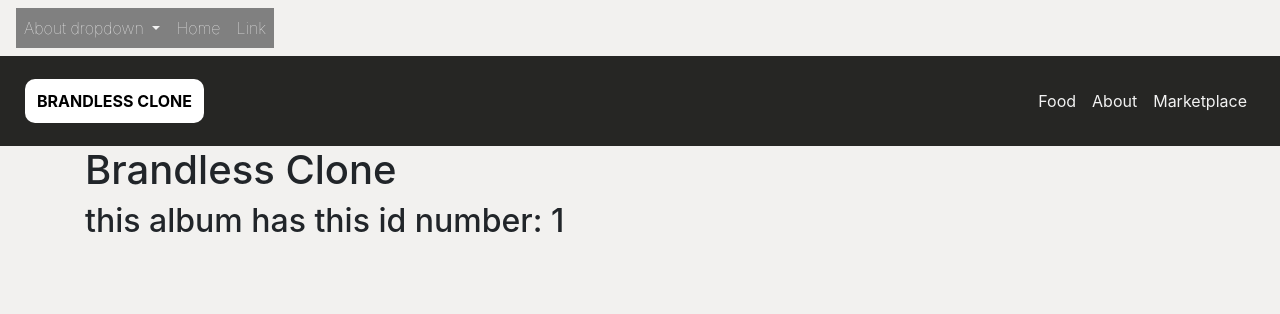
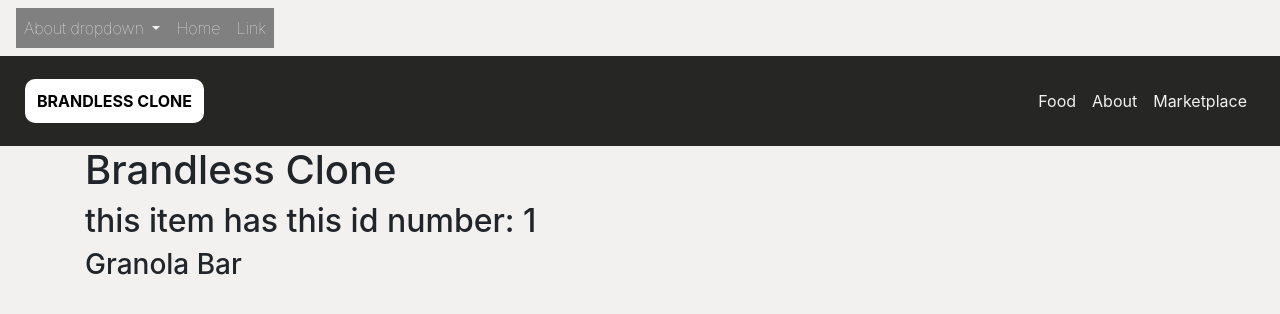
Before and after one commit to Brookeruu/brandless-clone, an Angular app: page /items/1 in a window 1280 px wide. Shown: the top 314 px of the page. Built offline with nearby package versions, Linux system fonts and the light colour scheme.

Commit message:
add getItemById functionality

```diff
--- a/src/app/item-detail/item-detail.component.html
+++ b/src/app/item-detail/item-detail.component.html
@@ -1 +1,8 @@
-<h2>this album has this id number: {{itemId}}</h2>
+<h2>this item has this id number: {{itemId}}</h2>
+
+
+<div>
+  <h3>{{itemToDisplay.title}}</h3>
+  <h4>{{itemToDisplay.artist}}</h4>
+  <p>{{itemToDisplay.description}}</p>
+</div>
--- a/src/app/item-detail/item-detail.component.ts
+++ b/src/app/item-detail/item-detail.component.ts
@@ -2,22 +2,30 @@ import { Component, OnInit } from '@angular/core';
 import { ActivatedRoute, Params } from '@angular/router';
 import { Location } from '@angular/common';
 import { Item } from '../item.model';
+import { ItemService } from '../item.service';
 
 @Component({
   selector: 'app-item-detail',
   templateUrl: './item-detail.component.html',
-  styleUrls: ['./item-detail.component.css']
+  styleUrls: ['./item-detail.component.css'],
+  providers: [ItemService]
 })
 export class ItemDetailComponent implements OnInit {
 
-  itemId: number = null;
+  itemId: number;
+  itemToDisplay: Item;
 
-  constructor(private route: ActivatedRoute, private location: Location) { }
+  constructor(
+    private route: ActivatedRoute,
+    private location: Location,
+    private itemService: ItemService
+  ) { }
 
   ngOnInit() {
     this.route.params.forEach((urlParameters) => {
       this.itemId = parseInt(urlParameters['id']);
-    })
+    });
+    this.itemToDisplay = this.itemService.getItemById(this.itemId);
   }
 
 }
--- a/src/app/item.service.ts
+++ b/src/app/item.service.ts
@@ -11,4 +11,11 @@ export class ItemService {
     return ITEMS;
   }
 
+    getItemById(itemId: number) {
+      for(let i = 0; i <= ITEMS.length -1; i++) {
+        if(ITEMS[i].id === itemId) {
+          return ITEMS[i];
+        }
+      }
+    }
 }
```
